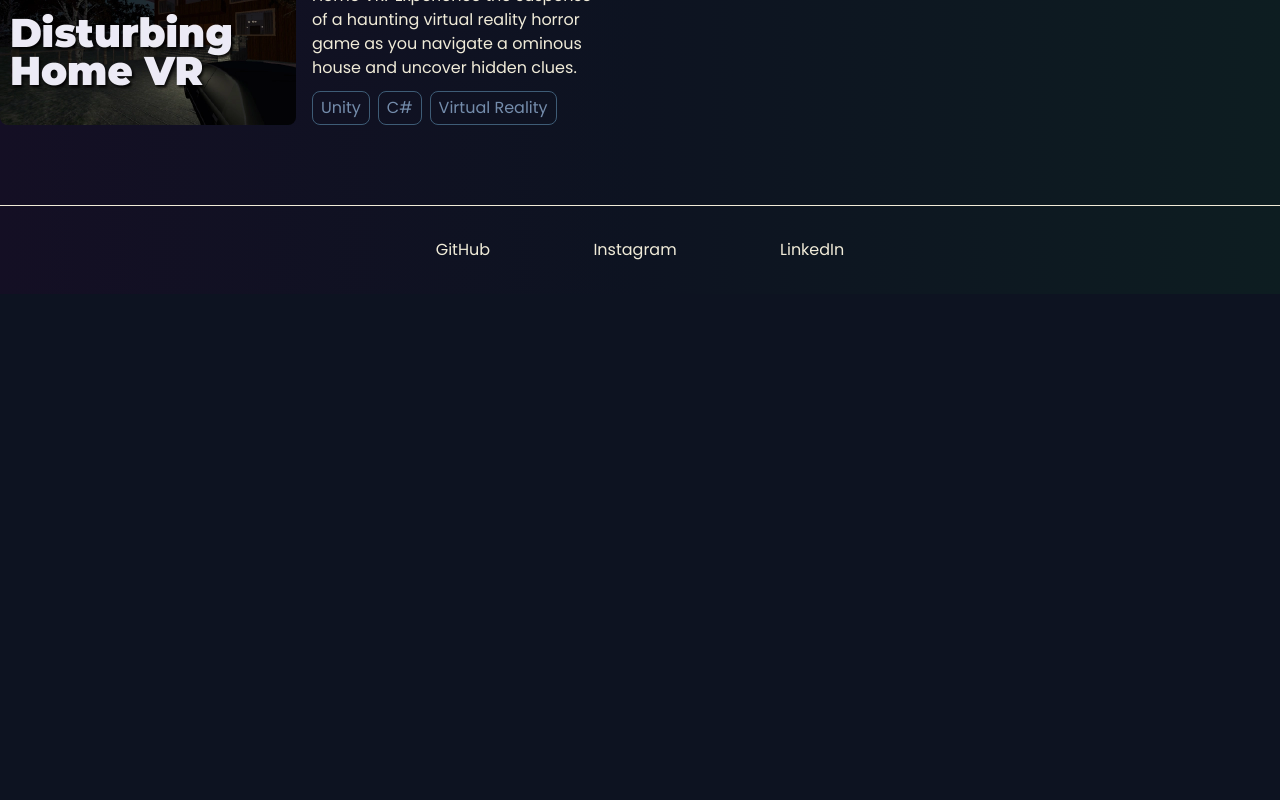
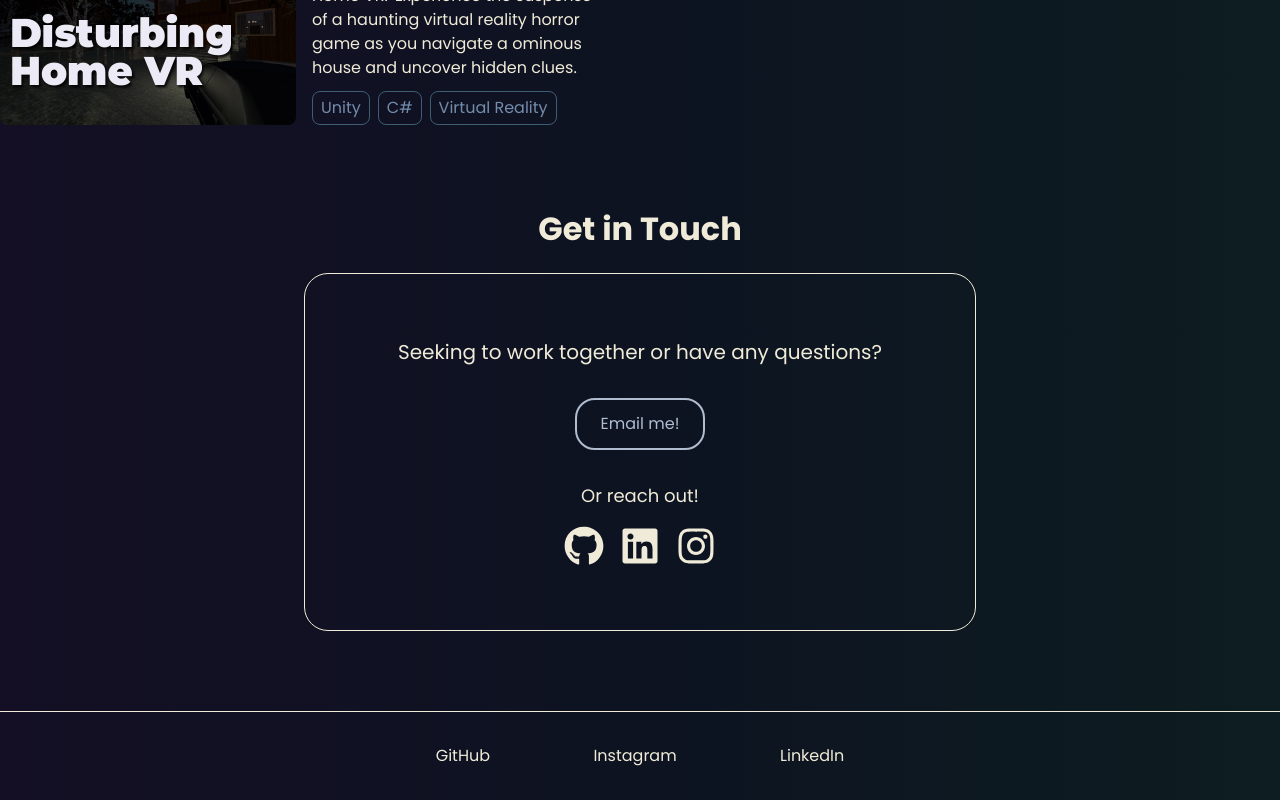
Before and after one commit to BrokenRoto/brokenroto.github.io, a Next.js app: page / in a window 1280 px wide. Shown: the part 1957-2757 px from the top of the page. Before the commit the page ends 2251 px from the top, so only its background shows below. Built offline with nearby package versions, Linux system fonts and the light colour scheme.

Commit message:
Added contact section

```diff
--- a/package.json
+++ b/package.json
@@ -17,6 +17,7 @@
     "next": "13.4.4",
     "react": "18.2.0",
     "react-dom": "18.2.0",
+    "react-icons": "^4.9.0",
     "typescript": "5.0.4"
   },
   "devDependencies": {
--- a/src/app/page.tsx
+++ b/src/app/page.tsx
@@ -7,8 +7,9 @@ import himchari from "../../public/static/work/himchari.webp";
 import descubreYa from "../../public/static/work/descubreya.webp";
 import sinisterVacations from "../../public/static/work/sinister-vacations.webp";
 import disturbingHome from "../../public/static/work/disturbing-home.webp";
-import { transformarLink } from "@/constants/links";
+import { socialLinks, transformarLink } from "@/constants/links";
 import { HeroButton } from "@/components/heroButton";
+import Socials from "@/components/socials/Socials";
 
 const HomePage = () => {
   return (
@@ -94,6 +95,20 @@ const HomePage = () => {
           />
         </div>
       </div>
+
+      <div className="container">
+        <h3 className="text-[2rem] font-bold text-center mb-5">Get in Touch</h3>
+        <div className="max-w-2xl mx-auto text-center border rounded-3xl py-16">
+          <h4 className="text-xl">Seeking to work together or have any questions?</h4>
+          <HeroButton href={`mailto:${socialLinks.email}`} text="Email me!" className="my-8" />
+          <h4 className="text-lg mb-4">Or reach out!</h4>
+          <div className="flex justify-center space-x-4">
+            <Socials icon="github" website={socialLinks.github} />
+            <Socials icon="linkedin" website={socialLinks.linkedin} />
+            <Socials icon="instagram" website={socialLinks.instagram} />
+          </div>
+        </div>
+      </div>
     </Fragment>
   );
 };
--- a/src/components/common/footer/Footer.tsx
+++ b/src/components/common/footer/Footer.tsx
@@ -1,3 +1,4 @@
+import { socialLinks } from "@/constants/links";
 import Link from "next/link";
 import React from "react";
 
@@ -5,9 +6,9 @@ const Footer = () => {
   return (
     <nav className="py-8 border-t mt-20 border-secondary">
       <ul className="flex flex-row container justify-around max-w-lg">
-        <li><a href='https://github.com/BrokenRoto' target="_blank" rel="noreferrer" className="hover:text-primary-light">GitHub</a></li>
-        <li><a href='https://www.instagram.com/rober.cardenasm/' target="_blank" rel="noreferrer" className="hover:text-primary-light">Instagram</a></li>
-        <li><a href='https://www.linkedin.com/in/jroberto-cardenasm/' target="_blank" rel="noreferrer" className="hover:text-primary-light">LinkedIn</a></li>
+        <li><a href={socialLinks.github} target="_blank" rel="noreferrer" className="hover:text-primary-light">GitHub</a></li>
+        <li><a href={socialLinks.instagram} target="_blank" rel="noreferrer" className="hover:text-primary-light">Instagram</a></li>
+        <li><a href={socialLinks.linkedin} target="_blank" rel="noreferrer" className="hover:text-primary-light">LinkedIn</a></li>
       </ul>
     </nav>
   );
--- /dev/null
+++ b/src/components/socials/Socials.tsx
@@ -0,0 +1,25 @@
+import React from "react";
+import { FaLinkedin } from "react-icons/fa";
+import { FaInstagram } from "react-icons/fa";
+import { FaGithub } from "react-icons/fa";
+
+interface Props {
+  website: string;
+  icon: "github" | "linkedin" | "instagram";
+}
+
+const Socials: React.FC<Props> = ({ website, icon }) => {
+  const icons = {
+    github: {icon: <FaGithub />, alt: 'github icon'},
+    linkedin: {icon: <FaLinkedin />, alt: 'linkedin icon'},
+    instagram: {icon: <FaInstagram />, alt: 'instagram icon'}
+  };
+
+  return (
+    <a href={website} target="_blank" rel="noreferrer" className="text-[2.5rem] hover:text-primary-light">
+      {icons[icon].icon}
+    </a>
+  );
+};
+
+export default Socials;
--- a/src/constants/links.ts
+++ b/src/constants/links.ts
@@ -1 +1,7 @@
-export const transformarLink = 'https://transformar.bio/';
+export const transformarLink = "https://transformar.bio/";
+export const socialLinks = {
+  github: "https://github.com/BrokenRoto",
+  instagram: "https://www.instagram.com/rober.cardenasm/",
+  linkedin: "https://www.linkedin.com/in/jroberto-cardenasm/",
+  email: "jroberto.cardenasm@gmail.com"
+};
```
Also changed, not shown: 1 other file (tests, documents, lock files or other folders).
